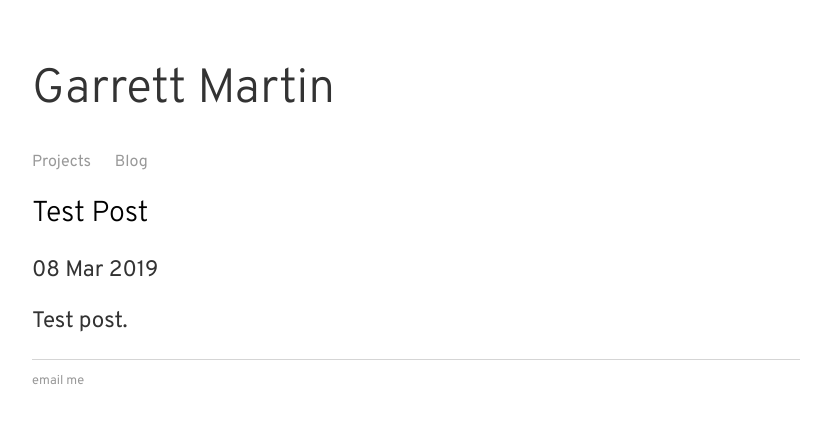
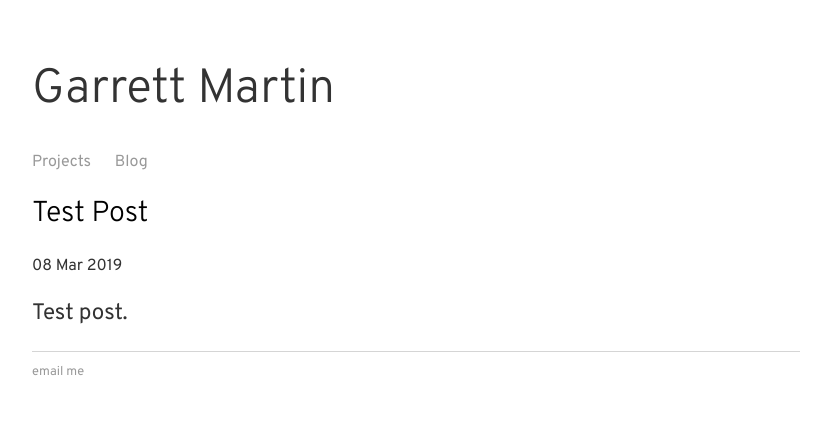
Before and after one commit to martingarrettl/martingarrettl.github.io, a Jekyll site: the page built from _posts/2019-03-08-test-post.md, in a window 1280 px wide. Shown: the top 423 px of the page, without its empty margins (224-1055 px from the left). Built offline with Jekyll 4.4.1, drawn with Linux system fonts in a browser that asks for light colours.

Commit message:
update style

```diff
--- a/css/main.css
+++ b/css/main.css
@@ -59,6 +59,9 @@ p {
     font-weight: 400;
     color: #333;
 }
+p.meta {
+  font-size: 1em;
+}
 footer {
     border-top: 1px solid #d5d5d5;
     font-size: .8em;
```
